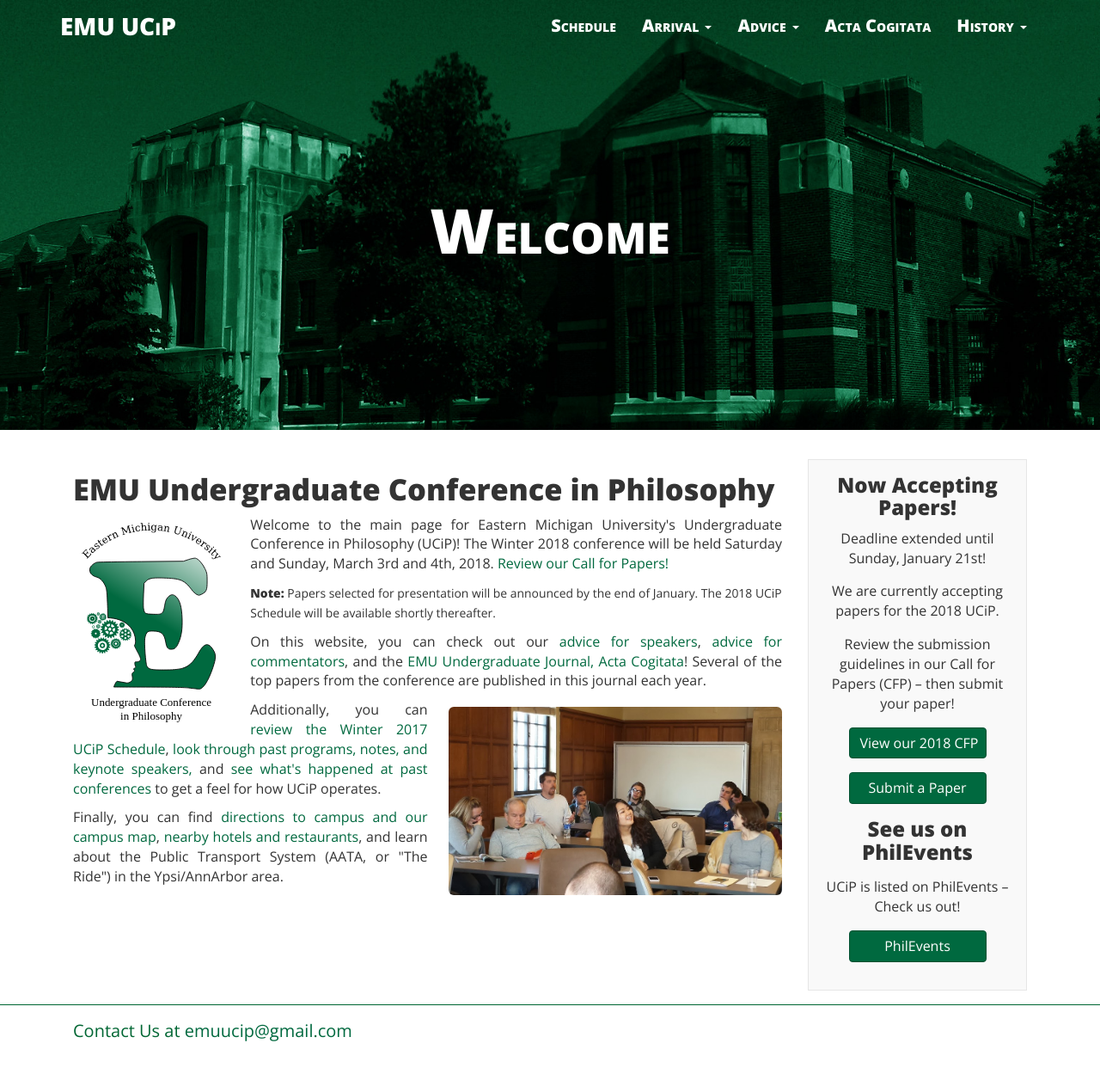
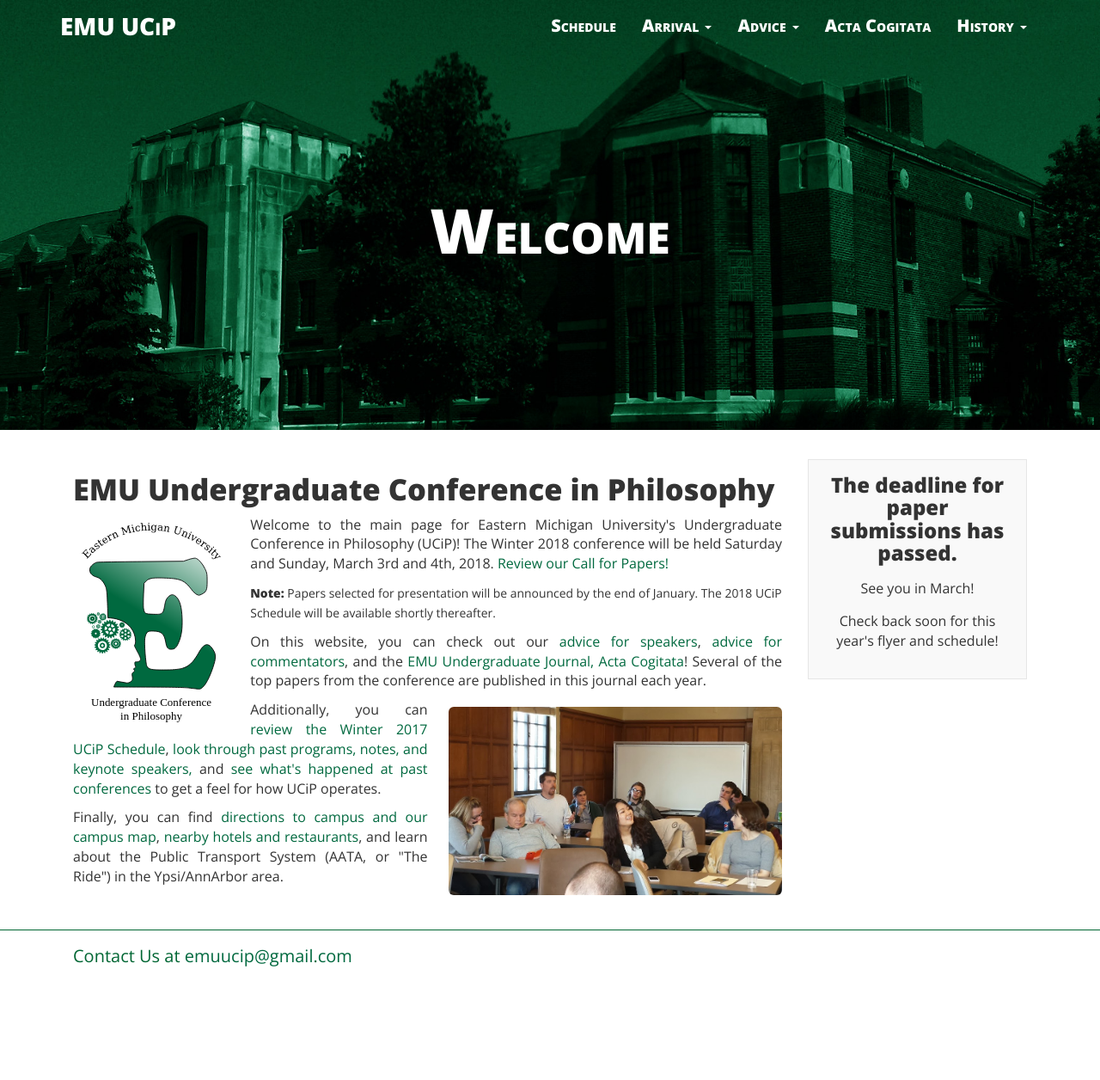
Before and after one commit to ucip/ucip.github.io, a Jekyll site: the page built from index.html, in a window 1280 px wide. Shown: the whole page at 86% size. Built offline with Jekyll 4.4.1, drawn with Linux system fonts in a browser that asks for light colours; nearby versions of some CDN libraries; after the commit the page ends 1169 px from its top, so only the background shows below that.

Commit message:
Adding the flyer coming soon message
Unpublished the CFP message

```diff
--- a/_includes/box.html
+++ b/_includes/box.html
@@ -14,6 +14,16 @@
     <div class="text-center">
       <a class="btn btn-primary cfp" href="https://philevents.org/event/show/39722" role="button">PhilEvents</a>
     </div>
+  </div>
+</div>
+-->
+
+<!-- FLYER COMING SOON MESSAGE -->
+<div class="col-sm-3 col-xs-12 hidden-print">
+  <div class="post-list-box announcement">
+    <h3 class="text-center post-list-header">The deadline for paper submissions has passed.</h3>
+    <p class="text-center announcement-text">See you in March!</p>
+    <p class="text-center announcement-text">Check back soon for this year's flyer and schedule!</p>
   </div>
 </div>
 
```
Also changed, not shown: other parts of _includes/box.html (+1 -1 lines).
